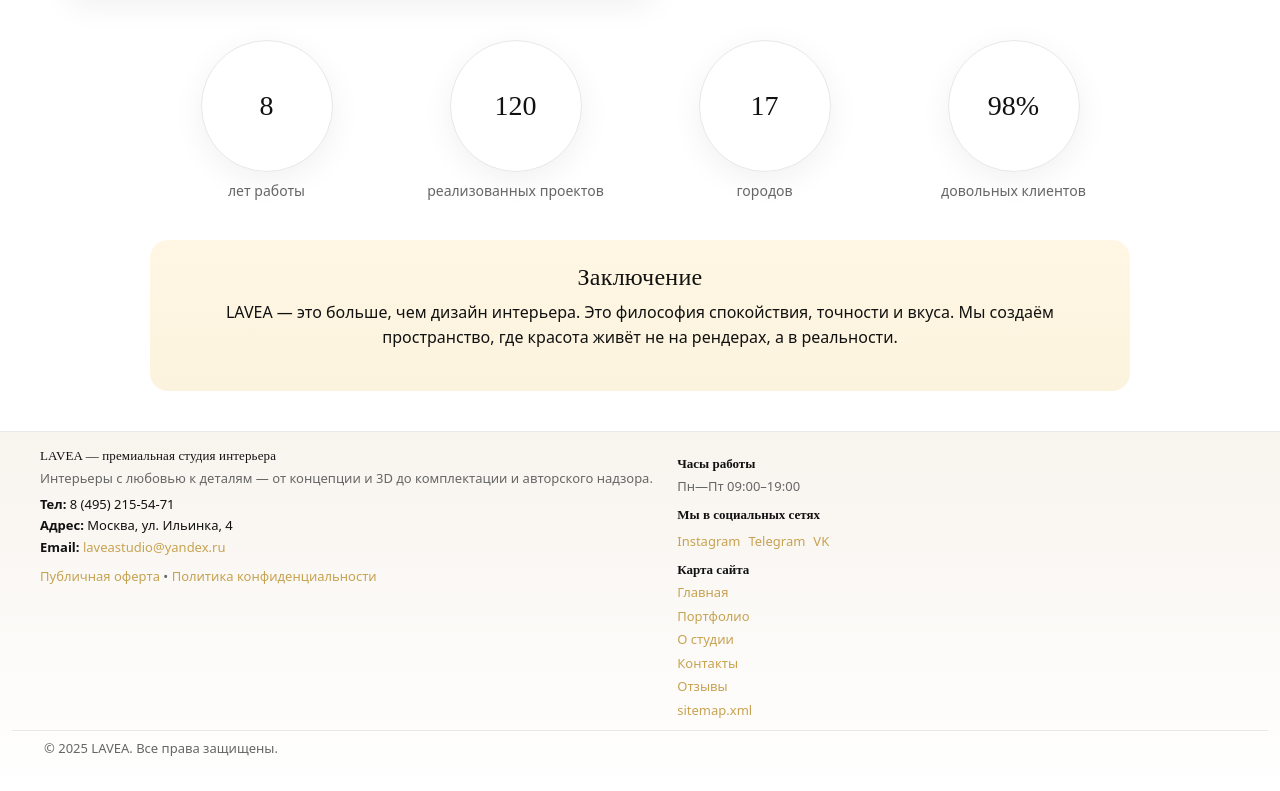
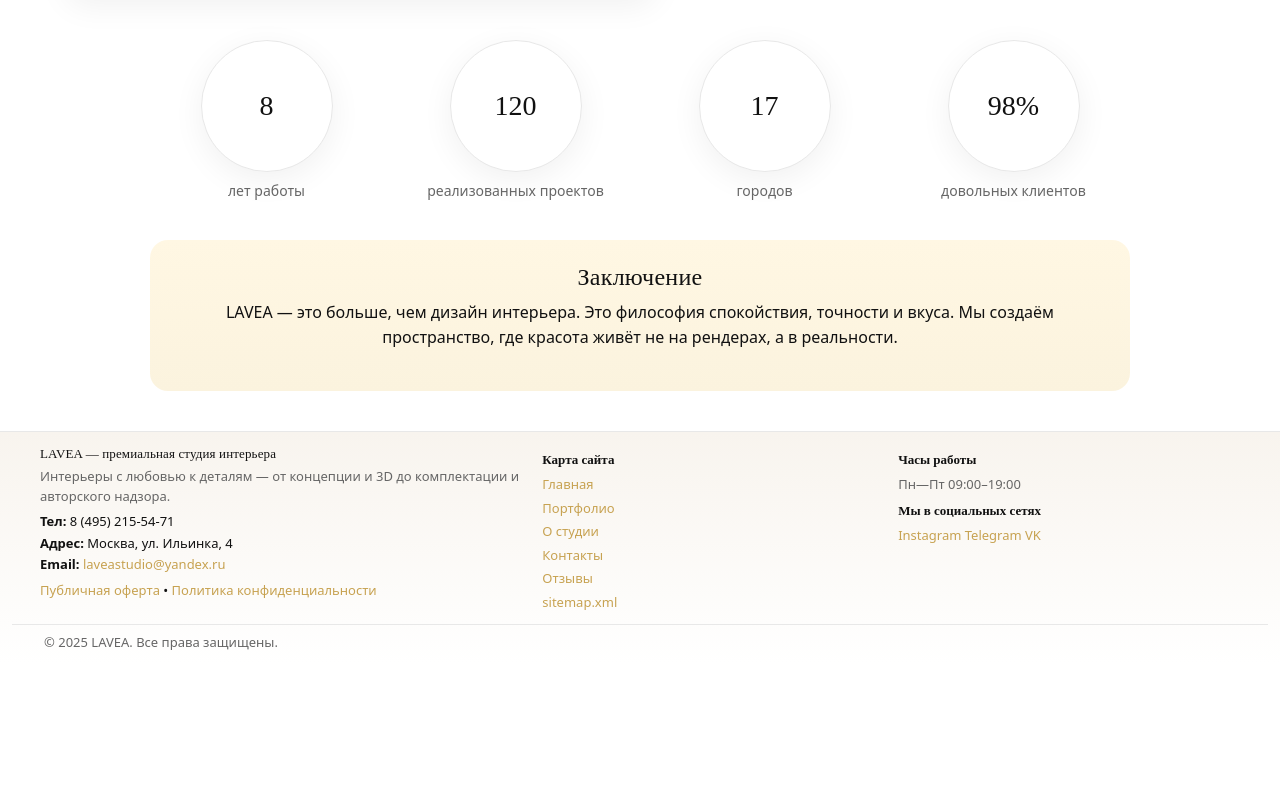
Before and after one commit to ankakisis-cloud/lavea-site, a Next.js app: page /about in a window 1280 px wide. Shown: the part 1297-2088 px from the top of the page. After the commit the page ends 1962 px from the top, so only its background shows below. Built offline with nearby package versions, Linux system fonts and the light colour scheme.

Commit message:
Update Footer.js

```diff
--- a/components/Footer.js
+++ b/components/Footer.js
@@ -6,40 +6,29 @@ import "../styles/footer.css";
 
 export default function Footer() {
   return (
-    <footer className="lavea-footer is-compact">
-      <div className="lavea-footer__wrap">
-        {/* ЛЕВАЯ КОЛОНКА — БРЕНД + КОНТАКТЫ */}
-        <div className="lavea-footer__col about">
-          <h3 className="lavea-footer__title">LAVEA — премиальная студия интерьера</h3>
-          <p className="lavea-footer__text">
+    <footer className="lavea-footer is-compact3">
+      <div className="lf-wrap">
+        {/* 1) Бренд + контакты */}
+        <div className="lf-col">
+          <h3 className="lf-title">LAVEA — премиальная студия интерьера</h3>
+          <p className="lf-text">
             Интерьеры с любовью к деталям — от концепции и 3D до комплектации и авторского надзора.
           </p>
-          <ul className="lavea-footer__contacts">
+          <ul className="lf-contacts">
             <li><strong>Тел:</strong> 8 (495) 215-54-71</li>
             <li><strong>Адрес:</strong> Москва, ул. Ильинка, 4</li>
             <li><strong>Email:</strong> <a href="mailto:laveastudio@yandex.ru">laveastudio@yandex.ru</a></li>
           </ul>
-          <p className="lavea-footer__legal">
-            <Link href="/oferta" className="lavea-footer__link">Публичная оферта</Link>{" "}
-            •{" "}
-            <Link href="/privacy" className="lavea-footer__link">Политика конфиденциальности</Link>
+          <p className="lf-legal">
+            <Link href="/oferta" className="lf-link">Публичная оферта</Link>{" • "}
+            <Link href="/privacy" className="lf-link">Политика конфиденциальности</Link>
           </p>
         </div>
 
-        {/* ПРАВАЯ КОЛОНКА — ИНФО + КАРТА САЙТА */}
-        <div className="lavea-footer__col info">
-          <h4 className="lavea-footer__subtitle">Часы работы</h4>
-          <p className="lavea-footer__text">Пн—Пт 09:00–19:00</p>
-
-          <h4 className="lavea-footer__subtitle">Мы в социальных сетях</h4>
-          <div className="lavea-footer__social">
-            <a href="#" aria-label="instagram" className="social-link">Instagram</a>
-            <a href="#" aria-label="telegram" className="social-link">Telegram</a>
-            <a href="#" aria-label="vk" className="social-link">VK</a>
-          </div>
-
-          <h4 className="lavea-footer__subtitle" style={{ marginTop: 10 }}>Карта сайта</h4>
-          <ul className="lavea-footer__sitemap">
+        {/* 2) Карта сайта */}
+        <nav className="lf-col" aria-label="Карта сайта">
+          <h4 className="lf-sub">Карта сайта</h4>
+          <ul className="lf-sitemap">
             <li><Link href="/">Главная</Link></li>
             <li><Link href="/portfolio">Портфолио</Link></li>
             <li><Link href="/about">О студии</Link></li>
@@ -47,71 +36,63 @@ export default function Footer() {
             <li><Link href="/reviews">Отзывы</Link></li>
             <li><a href="/sitemap.xml" rel="nofollow">sitemap.xml</a></li>
           </ul>
+        </nav>
+
+        {/* 3) Часы + соцсети */}
+        <div className="lf-col">
+          <h4 className="lf-sub">Часы работы</h4>
+          <p className="lf-text">Пн—Пт 09:00–19:00</p>
+
+          <h4 className="lf-sub" style={{ marginTop: 10 }}>Мы в социальных сетях</h4>
+          <p className="lf-social">
+            <a href="#" className="lf-link">Instagram</a>{" "}
+            <a href="#" className="lf-link">Telegram</a>{" "}
+            <a href="#" className="lf-link">VK</a>
+          </p>
         </div>
       </div>
 
-      <div className="lavea-footer__bar">
-        <div className="lavea-footer__wrap-small">
+      <div className="lf-bar">
+        <div className="lf-wrap-sm">
           <small>© {new Date().getFullYear()} LAVEA. Все права защищены.</small>
         </div>
       </div>
 
-      {/* ===== COMPACT OVERRIDES ===== */}
+      {/* Глобальные компакт-override, чтобы перебить footer.css */}
       <style jsx global>{`
-        /* половина высоты: меньше паддинги и отступы */
-        .lavea-footer.is-compact{
-          padding: 14px 12px !important;            /* было ~28–44px */
+        .lavea-footer.is-compact3{
+          padding: 12px 12px !important; /* ещё ниже */
           background: linear-gradient(180deg, rgba(248,244,238,1) 0%, #fff 100%);
-          border-top: 1px solid var(--border, #eee);
+          border-top: 1px solid var(--border,#eee);
         }
-        .lavea-footer__wrap{
+        .lf-wrap{
           max-width: 1200px; margin: 0 auto;
-          display: grid; gap: 12px;                 /* было больше */
-          grid-template-columns: 1fr .9fr;          /* компактнее */
+          display: grid; gap: 14px;
+          grid-template-columns: 1fr 0.7fr 0.7fr; /* 3 колонки */
           align-items: start;
         }
-        .lavea-footer__bar{
-          border-top: 1px solid var(--border,#eee);
-          margin-top: 10px; padding-top: 8px;
+        .lf-col, .lf-wrap, .lavea-footer.is-compact3 *{
+          font-size: 13px !important; line-height: 1.5 !important;
         }
-        .lavea-footer__wrap-small{
-          max-width: 1200px; margin: 0 auto; padding: 0 4px;
-        }
+        .lf-title{ font-family: var(--font-heading); font-size: 15px !important; margin: 0 0 4px !important; }
+        .lf-sub{ font-family: var(--font-heading); font-size: 14px !important; margin: 6px 0 6px !important; }
+        .lf-text{ color: var(--ink-soft,#666); margin: 0 0 6px !important; }
+        .lf-contacts{ list-style: none; padding: 0 !important; margin: 6px 0 !important; }
+        .lf-contacts li{ margin: 2px 0 !important; }
 
-        /* уменьшенные шрифты по всему футеру */
-        .lavea-footer.is-compact,
-        .lavea-footer.is-compact *{
-          font-size: 13px !important;               /* компактный текст */
-          line-height: 1.5 !important;
-        }
-        .lavea-footer__title{ font-family: var(--font-heading); font-size: 15px !important; margin: 0 0 4px !important; }
-        .lavea-footer__subtitle{ font-family: var(--font-heading); font-size: 14px !important; margin: 8px 0 4px !important; }
-        .lavea-footer__text{ color: var(--ink-soft,#666); margin: 0 0 6px !important; }
-        .lavea-footer__contacts{ margin: 6px 0 !important; padding: 0 !important; list-style: none; }
-        .lavea-footer__contacts li{ margin: 2px 0 !important; }
+        /* ссылки — золото */
+        .lavea-footer.is-compact3 a{ color: var(--gold,#C7A251) !important; text-decoration: none !important; }
+        .lavea-footer.is-compact3 a:hover{ opacity: .82; }
+        .lf-link{ text-decoration: underline !important; text-underline-offset: 3px !important; }
 
-        /* золотые ссылки (перебиваем footer.css и браузерные стили) */
-        .lavea-footer.is-compact a{
-          color: var(--gold, #C7A251) !important;
-          text-decoration: none !important;
-        }
-        .lavea-footer.is-compact a:hover{
-          opacity: .82;
-        }
-        .lavea-footer__link{
-          text-decoration: underline !important;
-          text-underline-offset: 3px !important;
-        }
+        /* карта сайта — плотный список */
+        .lf-sitemap{ list-style: none; padding: 0 !important; margin: 4px 0 0 !important; display: grid; gap: 4px; }
 
-        /* список карты сайта — плотнее */
-        .lavea-footer__sitemap{
-          list-style: none; padding: 0; margin: 4px 0 0 !important;
-          display: grid; gap: 4px;
-        }
+        .lf-bar{ border-top: 1px solid var(--border,#eee); margin-top: 10px; padding-top: 8px; }
+        .lf-wrap-sm{ max-width: 1200px; margin: 0 auto; padding: 0 4px; font-size: 12px !important; color: var(--ink-soft,#666); }
 
-        /* мобильная адаптация */
-        @media (max-width: 880px){
-          .lavea-footer__wrap{ grid-template-columns: 1fr; }
+        @media (max-width: 960px){
+          .lf-wrap{ grid-template-columns: 1fr; gap: 10px; }
         }
       `}</style>
     </footer>
```
